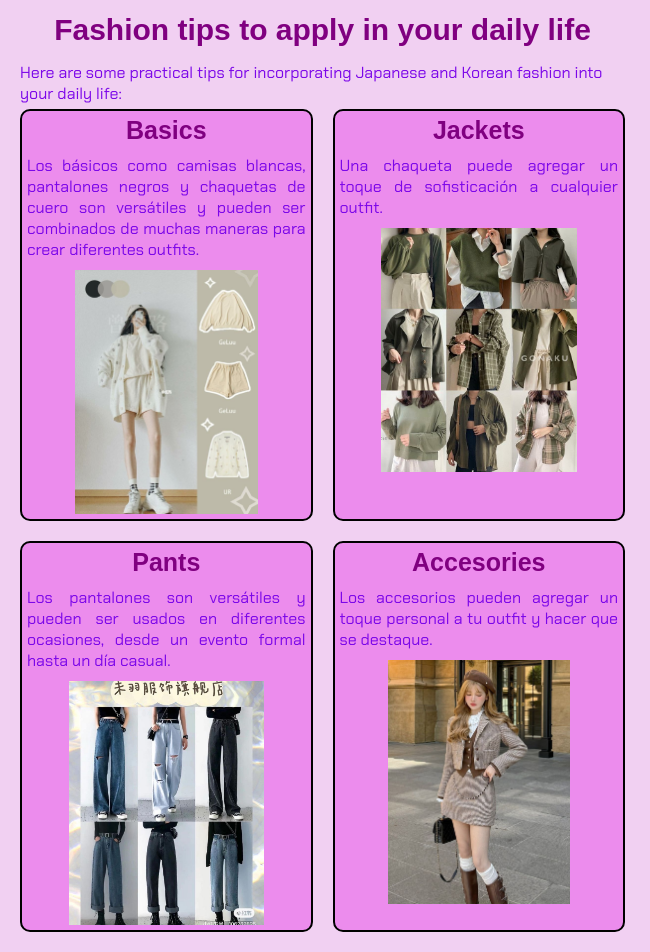
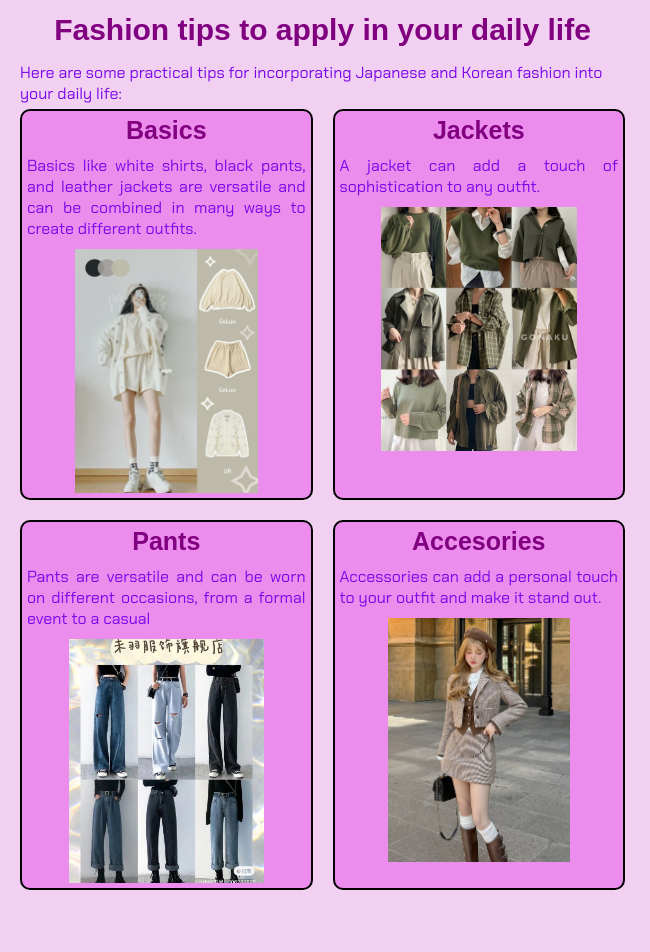
Before and after one commit to LaPulga1828/Kaleidoscopie, a plain HTML site: page html/fashion/fashion.html in a window 1280 px wide. Shown: the part 2298-3250 px from the top of the page, 0-650 px from the left. Drawn offline with nearby package versions, Linux system fonts and the light colour scheme; grey boxes are pictures that could not be loaded; a web font is replaced by a local one.

Commit message:
Update fashion.html

```diff
--- a/html/fashion/fashion.html
+++ b/html/fashion/fashion.html
@@ -144,24 +144,22 @@
                 <div class="tips">
                     <div class="basics">
                         <h1 class="subtext">Basics</h1>
-                        <p>Los básicos como camisas blancas, pantalones negros y chaquetas de cuero son versátiles y
-                            pueden ser combinados de muchas maneras para crear diferentes outfits.</p>
+                        <p>Basics like white shirts, black pants, and leather jackets are versatile and can be combined in many ways to create different outfits.</p>
                         <img src="/img/fashion/basic.jpg" alt="basic">
                     </div>
                     <div class="jackets">
                         <h1 class="subtext">Jackets</h1>
-                        <p>Una chaqueta puede agregar un toque de sofisticación a cualquier outfit.</p>
+                        <p>A jacket can add a touch of sophistication to any outfit.</p>
                         <img src="/img/fashion/jackes.jpg" alt="jackets">
                     </div>
                     <div class="pants">
                         <h1 class="subtext">Pants</h1>
-                        <p>Los pantalones son versátiles y pueden ser usados en diferentes ocasiones,
-                            desde un evento formal hasta un día casual.</p>
+                        <p>Pants are versatile and can be worn on different occasions, from a formal event to a casual </p>
                         <img src="/img/fashion/pants.jpg" alt="pants">
                     </div>
                     <div class="accesories">
                         <h1 class="subtext">Accesories</h1>
-                        <p>Los accesorios pueden agregar un toque personal a tu outfit y hacer que se destaque.</p>
+                        <p>Accessories can add a personal touch to your outfit and make it stand out.</p>
                         <img src="/img/fashion/accesories.jpg" alt="accesories">
                     </div>
                 </div>
```
